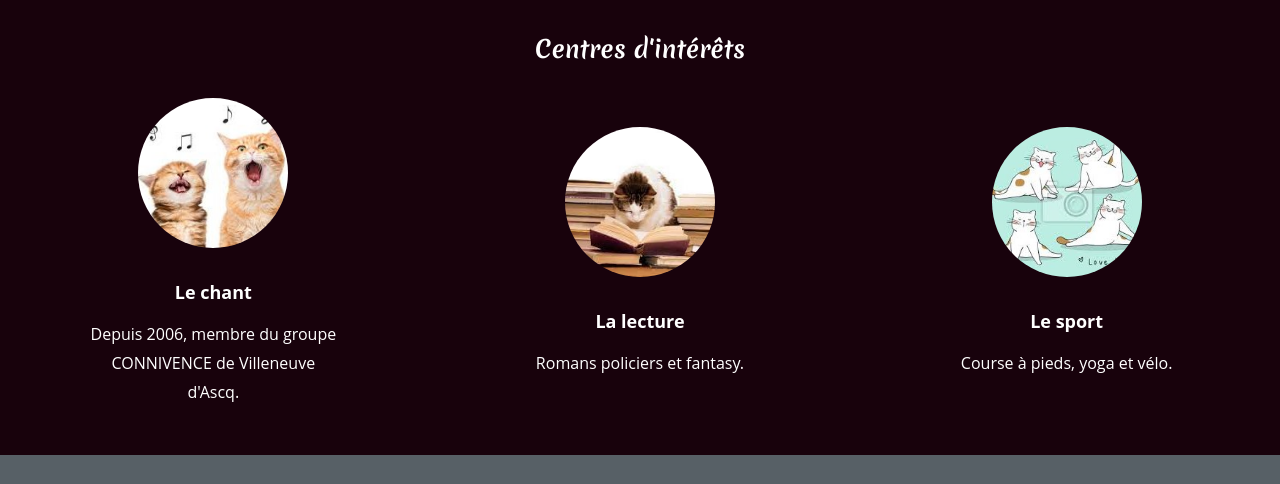
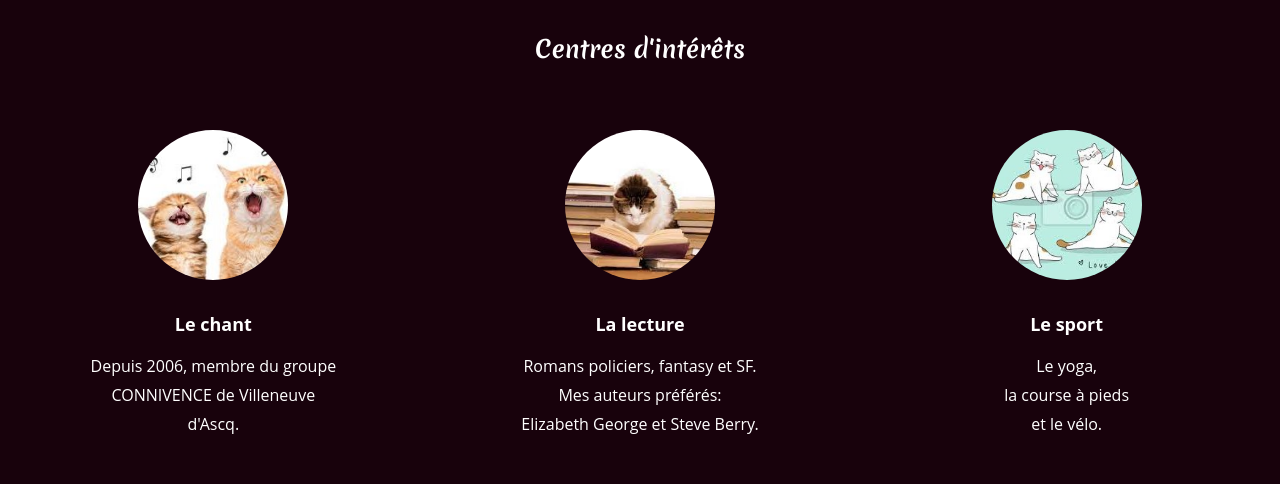
Before and after one commit to lecodeduchat/lecodeduchat.github.io, a plain HTML site: page index.html in a window 1280 px wide. Shown: the part 1938-2422 px from the top of the page. Drawn offline with Linux system fonts and the light colour scheme.

Commit message:
Alignement des hobbies corrigés

```diff
--- a/assets/css/styles-md.css
+++ b/assets/css/styles-md.css
@@ -50,8 +50,16 @@
   }
 
   /** HOBBIES ************************************************************************************/
+  #hobbies h2 {
+    margin-bottom: var(--lg-sp);
+  }
   .hobbies {
     flex-direction: row;
+  }
+  .hobby,
+  .name-hobby,
+  .hobby img {
+    margin: 0 auto;
   }
 
   /** FOOTER *************************************************************************************/
--- a/index.html
+++ b/index.html
@@ -219,12 +219,20 @@
           <article class="hobby content">
             <img src="/assets/pictures/cat-who-read.jpg" alt="" />
             <div class="name-hobby">La lecture</div>
-            <p class="text-hobby">Romans policiers et fantasy.</p>
+            <p class="text-hobby">
+              Romans policiers, fantasy et SF.<br />
+              Mes auteurs préférés:<br />
+              Elizabeth George et Steve Berry.
+            </p>
           </article>
           <article class="hobby content">
             <img src="/assets/pictures/cats-love-yoga.jpg" alt="" />
             <div class="name-hobby">Le sport</div>
-            <p class="text-hobby">Course à pieds, yoga et vélo.</p>
+            <p class="text-hobby">
+              Le yoga,<br />
+              la course à pieds<br />
+              et le vélo.
+            </p>
           </article>
         </div>
       </section>
```
